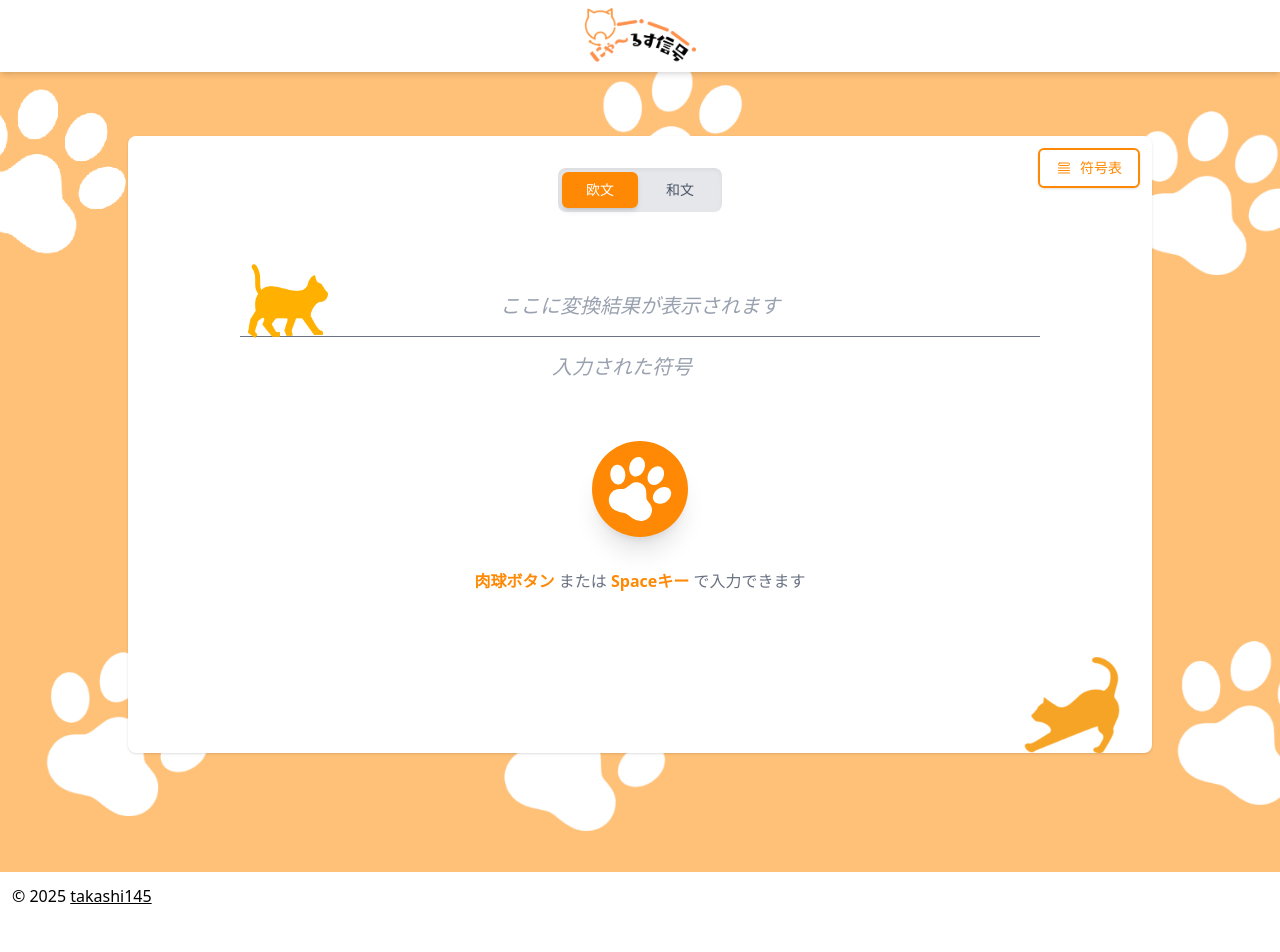
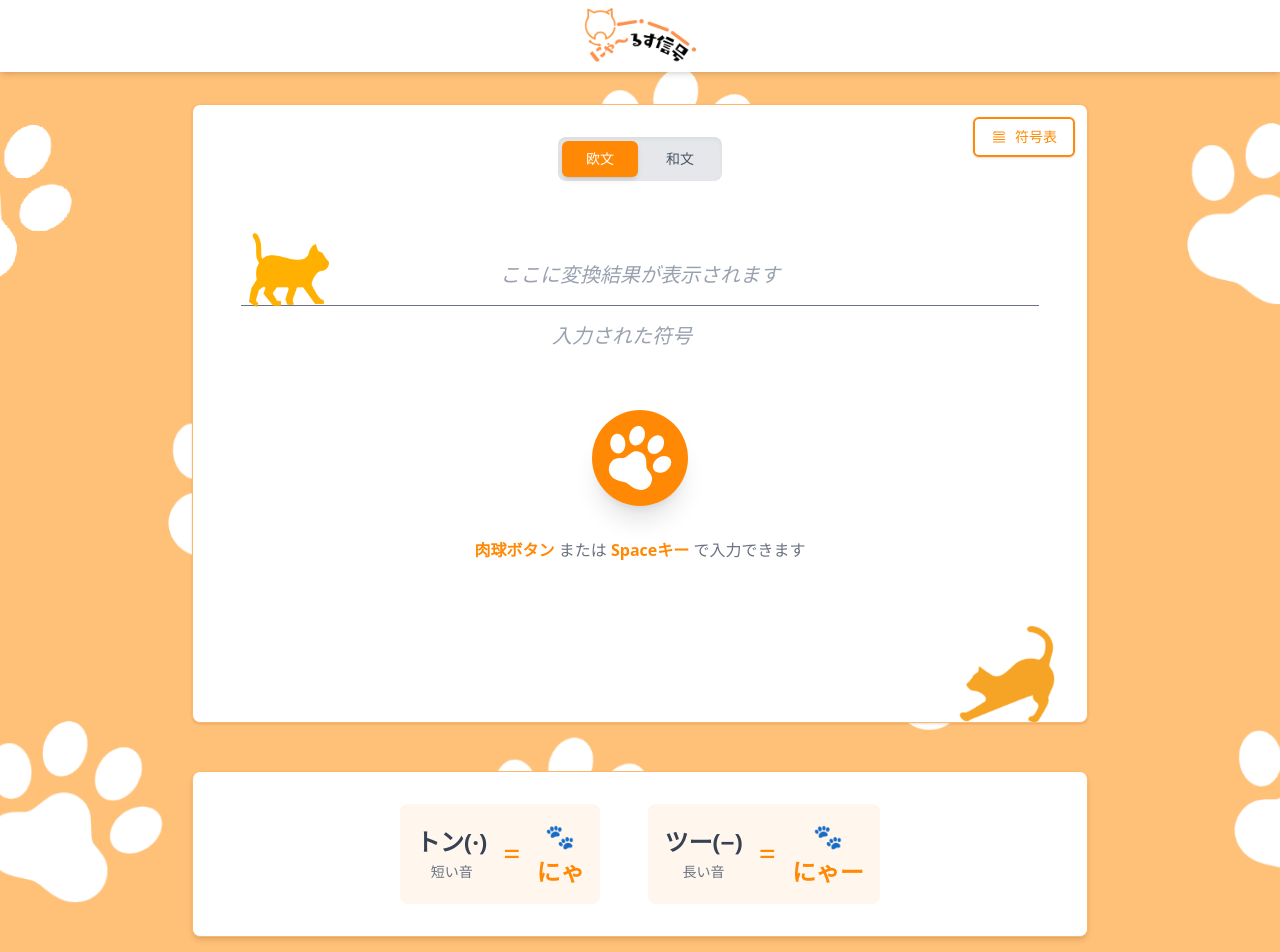
Before and after one commit to takashi145/nya-morse, a Svelte app: page / in a window 1280 px wide. Shown: the top 952 px of the page. Before the commit the page ends 920 px from the top, so only its background shows below. Built offline with nearby package versions, Linux system fonts and the light colour scheme.

Commit message:
フォームの下が空いてたので装飾追加

```diff
--- a/src/App.svelte
+++ b/src/App.svelte
@@ -17,11 +17,57 @@
   </header>
 
   <main class="min-h-screen">
-    <div class="pt-16">
-      <div class="max-w-5xl mx-auto bg-white shadow rounded-lg">
+    <div class="py-8 space-y-12">
+      <div
+        class="max-w-4xl mx-auto bg-white shadow rounded-lg border border-orange-300"
+      >
         <MorseForm {morseData} />
         <div class="flex justify-end px-8">
           <img src="/images/cat_nobi.png" alt="猫伸び" class="w-16 md:w-24" />
+        </div>
+      </div>
+
+      <div
+        class="max-w-4xl mx-auto bg-white rounded-lg shadow-md p-6 md:p-8 border border-orange-300"
+      >
+        <div
+          class="flex flex-col md:flex-row justify-center items-center gap-8 md:gap-12"
+        >
+          <div
+            class="flex items-center gap-4 bg-orange-50 rounded-lg p-4 w-full md:w-auto"
+          >
+            <div class="text-center flex-1 md:flex-initial">
+              <div class="text-xl md:text-2xl font-bold text-gray-700 mb-1">
+                トン(·)
+              </div>
+              <div class="text-sm text-gray-500">短い音</div>
+            </div>
+            <div class="text-2xl md:text-3xl text-orange-400">=</div>
+            <div class="text-center flex-1 md:flex-initial">
+              <div class="text-xl md:text-2xl mb-1">🐾</div>
+              <div class="text-xl md:text-2xl font-bold text-orange-400">
+                にゃ
+              </div>
+            </div>
+          </div>
+
+          <div
+            class="flex items-center gap-4 bg-orange-50 rounded-lg p-4 w-full md:w-auto"
+          >
+            <div class="text-center flex-1 md:flex-initial">
+              <div class="text-xl md:text-2xl font-bold text-gray-700 mb-1">
+                ツー(−)
+              </div>
+              <div class="text-sm text-gray-500">長い音</div>
+            </div>
+            <div class="text-2xl md:text-3xl text-orange-400">=</div>
+            <div class="text-center flex-1 md:flex-initial">
+              <div class="text-xl md:text-2xl mb-1">🐾</div>
+              <div class="text-xl md:text-2xl font-bold text-orange-400">
+                にゃー
+              </div>
+            </div>
+          </div>
         </div>
       </div>
     </div>
```
